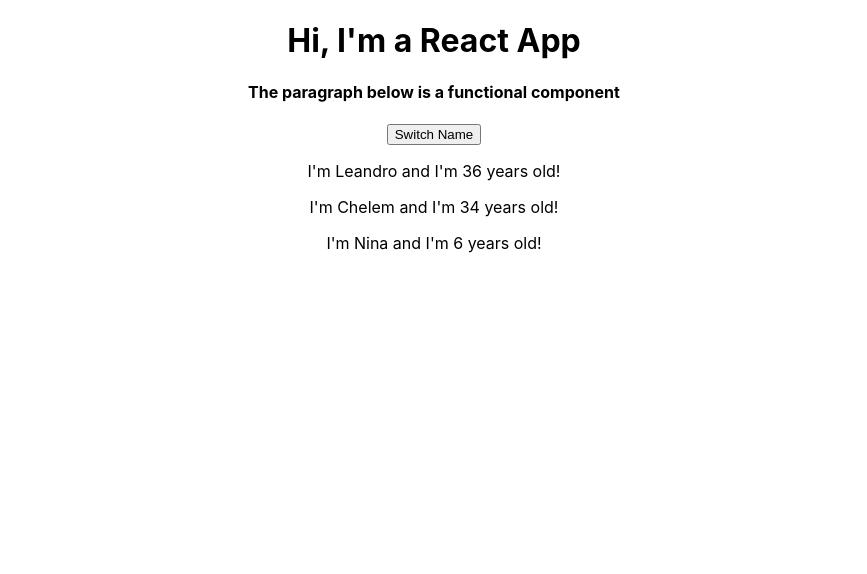
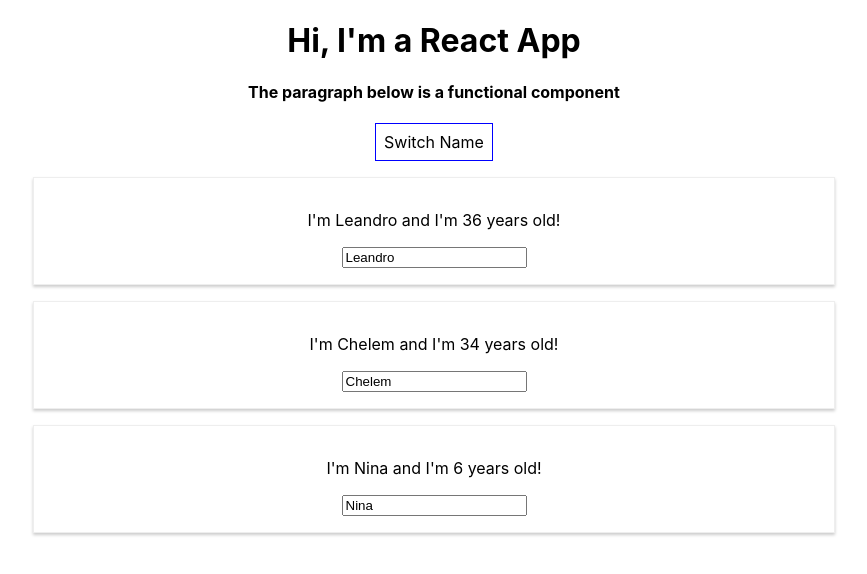
Before and after one commit to leandroreiz/react-udemy, a React (Create React App) app in the folder my-app/: page / in a window 1280 px wide. Shown: the top 574 px of the page, without its empty margins (206-1073 px from the left). Built offline with nearby package versions, Linux system fonts and the light colour scheme.

Commit message:
Understanding the base features & syntax
- Adding two way binding
- Styling with stylesheets
- Working with inline styles

```diff
--- a/my-app/src/App.js
+++ b/my-app/src/App.js
@@ -22,19 +22,40 @@
     });
   };
 
+  nameChangeHandler = event => {
+    this.setState({
+      persons: [
+        { name: 'Leandro Reis', age: 36 },
+        { name: event.target.value, age: 34 },
+        { name: 'Nina Rodrigues Reis', age: 6 }
+      ]
+    });
+  };
+
   render() {
+    const style = {
+      backgroundColor: 'white',
+      font: 'inherit',
+      border: '1px solid blue',
+      padding: '8px',
+      cursor: 'pointer'
+    }
+
     return (
       <div className="App">
         <h1>Hi, I'm a React App</h1>
         <h4>The paragraph below is a functional component</h4>
-        <button onClick={this.switchNameHandler.bind(this, 'theVacili')}>Switch Name</button>
+        <button
+          style={style}
+          onClick={this.switchNameHandler.bind(this, 'theVacili')}>Switch Name</button>
         <Person
           name={this.state.persons[0].name}
           age={this.state.persons[0].age} />
         <Person
           name={this.state.persons[1].name}
           age={this.state.persons[1].age}
-          clickMe={() => this.switchNameHandler('Lion')} >My hobbies: Reading</Person>
+          clickMe={() => this.switchNameHandler('Lion')}
+          changeName={this.nameChangeHandler} >My hobbies: Reading</Person>
         <Person
           name={this.state.persons[2].name}
           age={this.state.persons[2].age} />
--- /dev/null
+++ b/my-app/src/Person/Person.css
@@ -0,0 +1,8 @@
+.Person {
+    width: 60%;
+    margin: 16px auto;
+    border: 1px solid #eee;
+    box-shadow: 0 2px 3px #ccc;
+    padding: 16px;
+    text-align: center;
+}
--- a/my-app/src/Person/Person.js
+++ b/my-app/src/Person/Person.js
@@ -1,9 +1,11 @@
 import React from 'react';
+import './Person.css'
 
 const person = (props) => {
     return (
-      <div>
+      <div className="Person">
         <p onClick={props.clickMe}>I'm {props.name} and I'm {props.age} years old!</p>
+        <input type="text" onChange={props.changeName} value={props.name} />
       </div>
     )
 };
```
